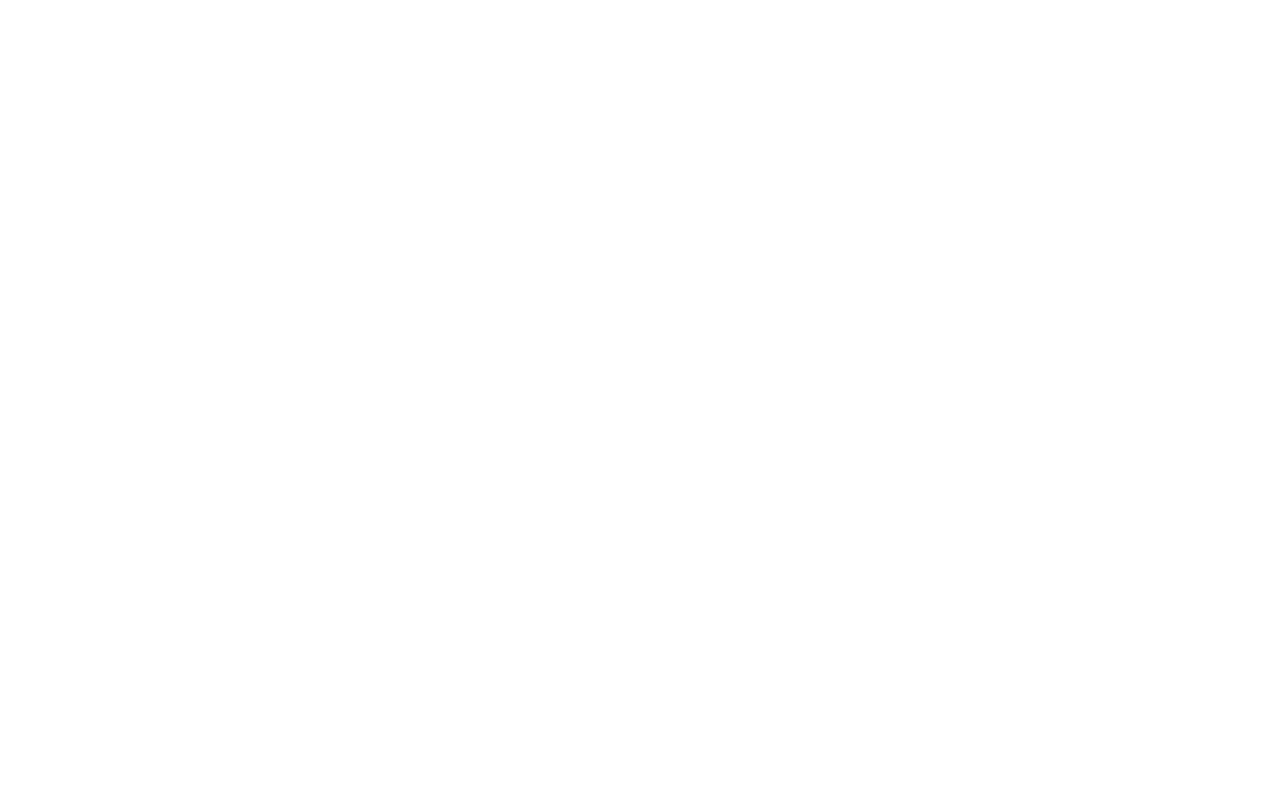
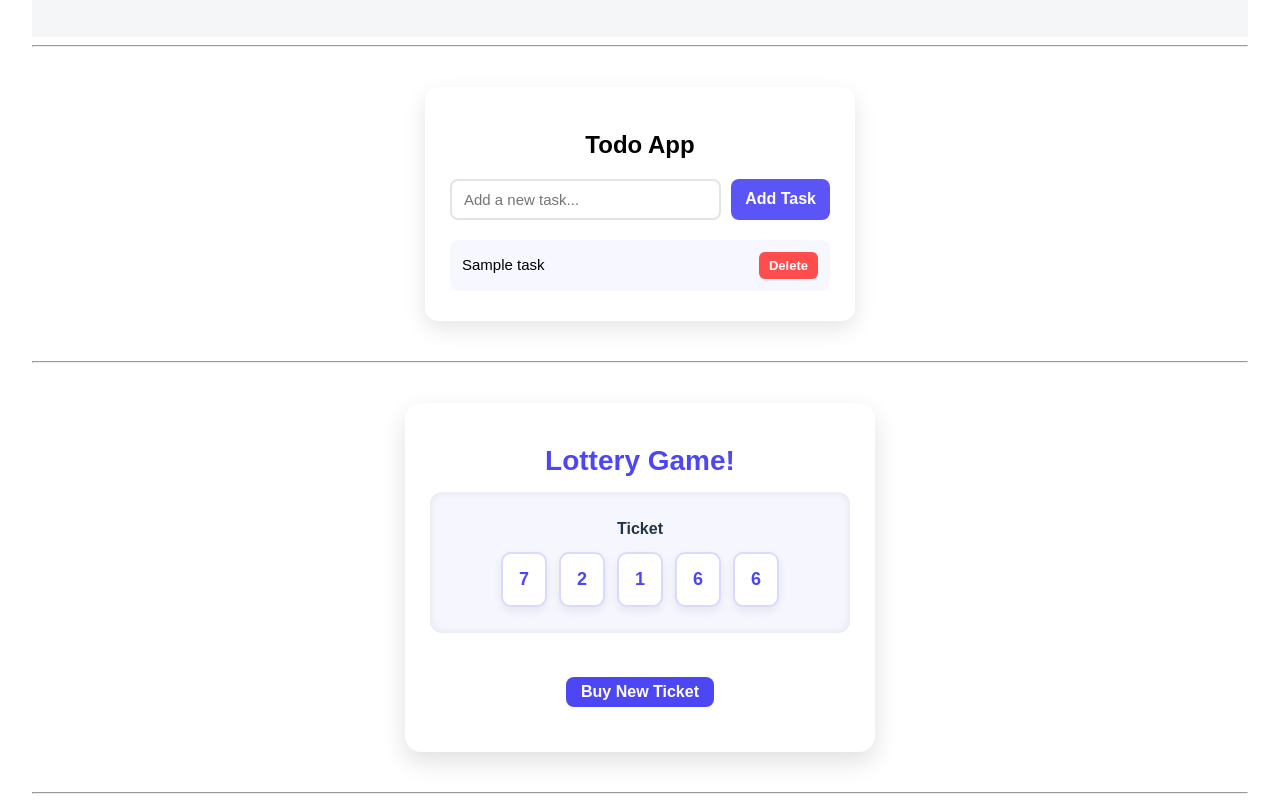
Before and after one commit to SaloniMishra25/React, a React (Vite) app in the folder react-states/: page / in a window 1280 px wide. Shown: the part 1120-1920 px from the top of the page. Before the commit the page ends 800 px from the top, so only its background shows below. Built offline with nearby package versions, Linux system fonts and the light colour scheme.

Commit message:
Adding some Styles for all compoents

```diff
--- a/react-states/src/App.jsx
+++ b/react-states/src/App.jsx
@@ -1,21 +1,25 @@
 import "./App.css";
+import Counter from "./Counter";
 import CommentsForm from "./components/commentForm/CommentsForm";
-// import Game from "./components/lotteryGame/game";
+import Game from "./components/lotteryGame/game";
 // import Form from "./Form";
-// import Counter from "./Counter";
-// import Container from "./components/Card/Container";
-// import LudoBoard from "./components/LudoBoard/LudoBoard";
-// import TodoList from "./components/todoApp/TodoList";
+import Container from "./components/Card/Container";
+import LudoBoard from "./components/LudoBoard/LudoBoard";
+import TodoList from "./components/todoApp/TodoList";
 
 function App() {
   return (
     <>
       {/* <h1>States in React</h1>
       <Counter /> */}
-      {/* <Container /> */}
-      {/* <LudoBoard /> */}
-      {/* <TodoList/> */}
-      {/* <Game n={5} winningSum={25} /> */}
+      <Container />
+      <hr />
+      <LudoBoard />
+      <hr />
+      <TodoList />
+      <hr />
+      <Game n={5} winningSum={25} />
+      <hr />
       {/* <Form /> */}
       <CommentsForm />
     </>
--- a/react-states/src/components/lotteryGame/Game.css
+++ b/react-states/src/components/lotteryGame/Game.css
@@ -1,12 +1,71 @@
-/* Game.css */
-.ticket {
-  border: 2px solid pink;
-  border-radius: 20px;
-  height: 120px;
-  margin: auto;
+.game {
+  width: 420px;
+  margin: 40px auto;
+  padding: 25px;
+  text-align: center;
+  background: #ffffff;
+  border-radius: 16px;
+  box-shadow: 0 10px 25px rgba(0, 0, 0, 0.12);
+  font-family: "Poppins", sans-serif;
 }
 
-h1 {
-  text-align: center;
-  color: #0077ff;
+.game h1 {
+  font-size: 28px;
+  margin-bottom: 15px;
+  color: #4c46f5;
 }
+
+.ticket {
+  background: #f6f6ff;
+  padding: 20px;
+  border-radius: 12px;
+  box-shadow: inset 0 0 10px rgba(0, 0, 0, 0.08);
+  margin-bottom: 20px;
+}
+
+button {
+  background: #4c46f5;
+  color: white;
+  border: none;
+  padding: 12px 18px;
+  border-radius: 10px;
+  cursor: pointer;
+  font-size: 16px;
+  font-weight: 600;
+  transition: 0.2s;
+}
+
+button:hover {
+  background: #3933e6;
+  transform: translateY(-2px);
+}
+
+button:active {
+  transform: scale(0.98);
+}
+
+.game h3 {
+  margin-top: 18px;
+  font-size: 20px;
+  color: #16a34a;
+  font-weight: bold;
+}
+
+/* Ticket numbers styling inside Ticket.jsx */
+.ticket-number {
+  display: inline-block;
+  padding: 12px 16px;
+  margin: 6px;
+  background: white;
+  border-radius: 10px;
+  border: 2px solid #dad9ff;
+  font-size: 18px;
+  font-weight: 600;
+  color: #4c46f5;
+  box-shadow: 0 4px 10px rgba(0, 0, 0, 0.07);
+  transition: 0.2s;
+}
+
+.ticket-number:hover {
+  transform: scale(1.1);
+}
--- a/react-states/src/components/lotteryGame/TicketNum.jsx
+++ b/react-states/src/components/lotteryGame/TicketNum.jsx
@@ -1,12 +1,3 @@
 export default function TicketNum({ num }) {
-  return (
-    <span
-      style={{
-        fontSize: "30px",
-        fontWeights: "bold",
-      }}
-    >
-      {num}
-    </span>
-  );
+  return <span className="ticket-number">{num}</span>;
 }
--- /dev/null
+++ b/react-states/src/components/todoApp/Todo.css
@@ -0,0 +1,85 @@
+.todo-container {
+  width: 380px;
+  margin: 40px auto;
+  padding: 20px 25px;
+  background: #ffffff;
+  border-radius: 14px;
+  box-shadow: 0 8px 22px rgba(0, 0, 0, 0.1);
+  font-family: "Poppins", sans-serif;
+  color:black;
+}
+
+.title {
+  text-align: center;
+  margin-bottom: 16px;
+}
+
+.input-area {
+  display: flex;
+  gap: 10px;
+  margin-bottom: 20px;
+}
+
+.input-area input {
+  flex: 1;
+  padding: 10px 12px;
+  border: 2px solid #e4e4e4;
+  border-radius: 8px;
+  font-size: 15px;
+  transition: 0.2s;
+}
+
+.input-area input:focus {
+  border-color: #5b54f7;
+  outline: none;
+}
+
+.add-btn {
+  padding: 10px 14px;
+  background: #5b54f7;
+  color: white;
+  border: none;
+  border-radius: 8px;
+  cursor: pointer;
+  font-weight: 600;
+  transition: 0.2s;
+}
+
+.add-btn:hover {
+  background: #433df0;
+}
+
+.todo-list {
+  list-style: none;
+  padding: 0;
+  margin: 0;
+}
+
+.todo-item {
+  background: #f7f7ff;
+  margin: 10px 0;
+  padding: 12px;
+  border-radius: 8px;
+  display: flex;
+  justify-content: space-between;
+  align-items: center;
+}
+
+.todo-item span {
+  font-size: 15px;
+}
+
+.delete-btn {
+  padding: 6px 10px;
+  background: #ff4d4d;
+  color: white;
+  border: none;
+  border-radius: 6px;
+  cursor: pointer;
+  font-size: 13px;
+  transition: 0.2s;
+}
+
+.delete-btn:hover {
+  background: #e64040;
+}
--- a/react-states/src/components/todoApp/TodoList.jsx
+++ b/react-states/src/components/todoApp/TodoList.jsx
@@ -1,46 +1,54 @@
 import { useState } from "react";
 import { v4 as uuidv4 } from "uuid";
+import "./Todo.css";
 
 export default function TodoList() {
-  const [todos, setTodos] = useState([{ task: "sample task", id: uuidv4() }]);
+  const [todos, setTodos] = useState([{ task: "Sample task", id: uuidv4() }]);
   const [newTodo, setNewTodo] = useState("");
 
-  //Add Tasks
-  let addNewTask = () => {
-    setTodos((prevTodos) => {
-      return [...prevTodos, { task: newTodo, id: uuidv4() }];
-    });
+  // Add Task
+  const addNewTask = () => {
+    if (newTodo.trim() === "") return;
+
+    setTodos((prevTodos) => [
+      ...prevTodos,
+      { task: newTodo, id: uuidv4() },
+    ]);
     setNewTodo("");
   };
-  let updateTaskValue = (event) => {
+
+  const updateTaskValue = (event) => {
     setNewTodo(event.target.value);
   };
 
-  //Delete task
-  let deleteTodo = (id) => {
+  // Delete Task
+  const deleteTodo = (id) => {
     setTodos((prevTodos) => prevTodos.filter((todo) => todo.id !== id));
   };
 
   return (
-    <div>
-      <input
-        type="text"
-        placeholder="Add a task"
-        value={newTodo}
-        onChange={updateTaskValue}
-      />
-      <br />
-      <br />
-      <button onClick={addNewTask}>Add Task</button>
-      <br />
-      <br />
-      <hr />
-      <h4>Todo List</h4>
-      <ul>
+    <div className="todo-container">
+      <h2 className="title">Todo App</h2>
+
+      <div className="input-area">
+        <input
+          type="text"
+          placeholder="Add a new task..."
+          value={newTodo}
+          onChange={updateTaskValue}
+        />
+        <button className="add-btn" onClick={addNewTask}>
+          Add Task
+        </button>
+      </div>
+
+      <ul className="todo-list">
         {todos.map((todo) => (
-          <li key={todo.id}>
-            <span>{todo.task}</span> &nbsp;&nbsp;&nbsp;
-            <button onClick={() => deleteTodo(todo.id)}>delete</button>
+          <li key={todo.id} className="todo-item">
+            <span>{todo.task}</span>
+            <button className="delete-btn" onClick={() => deleteTodo(todo.id)}>
+              Delete
+            </button>
           </li>
         ))}
       </ul>
```
